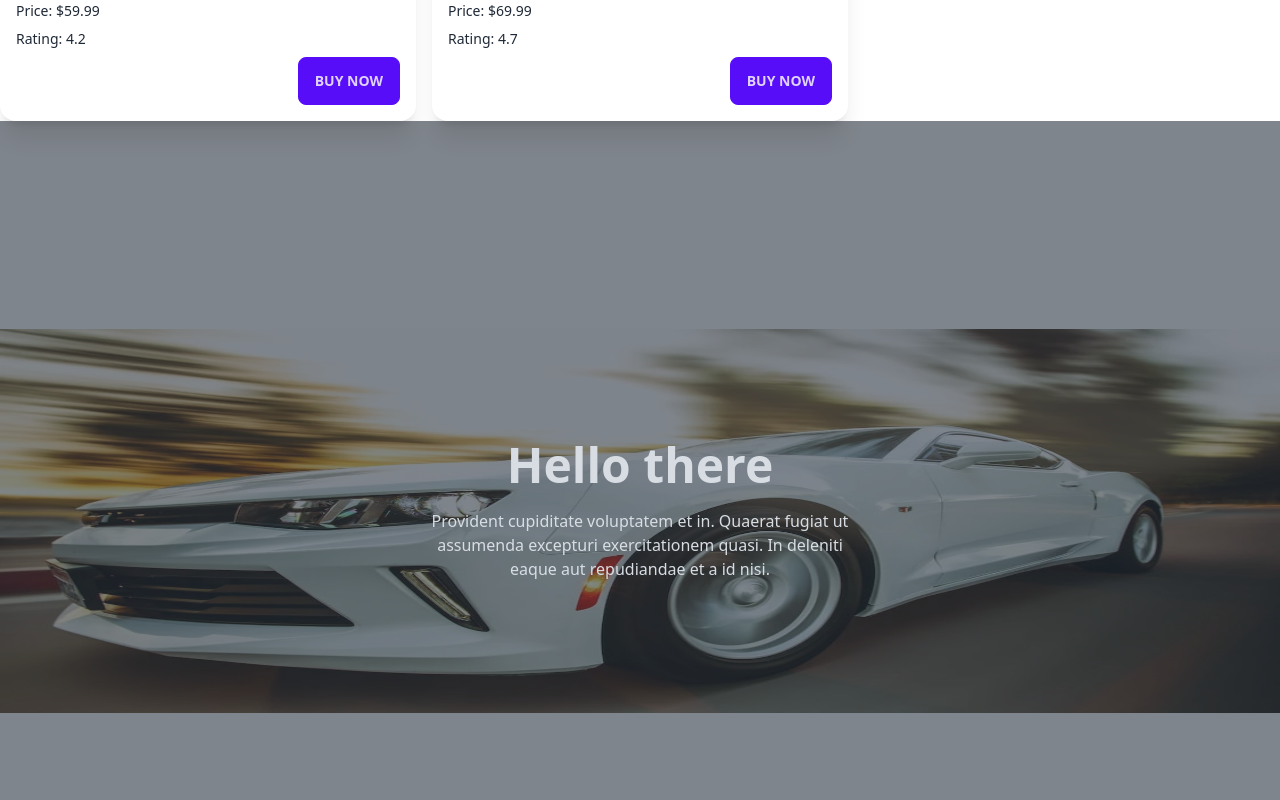
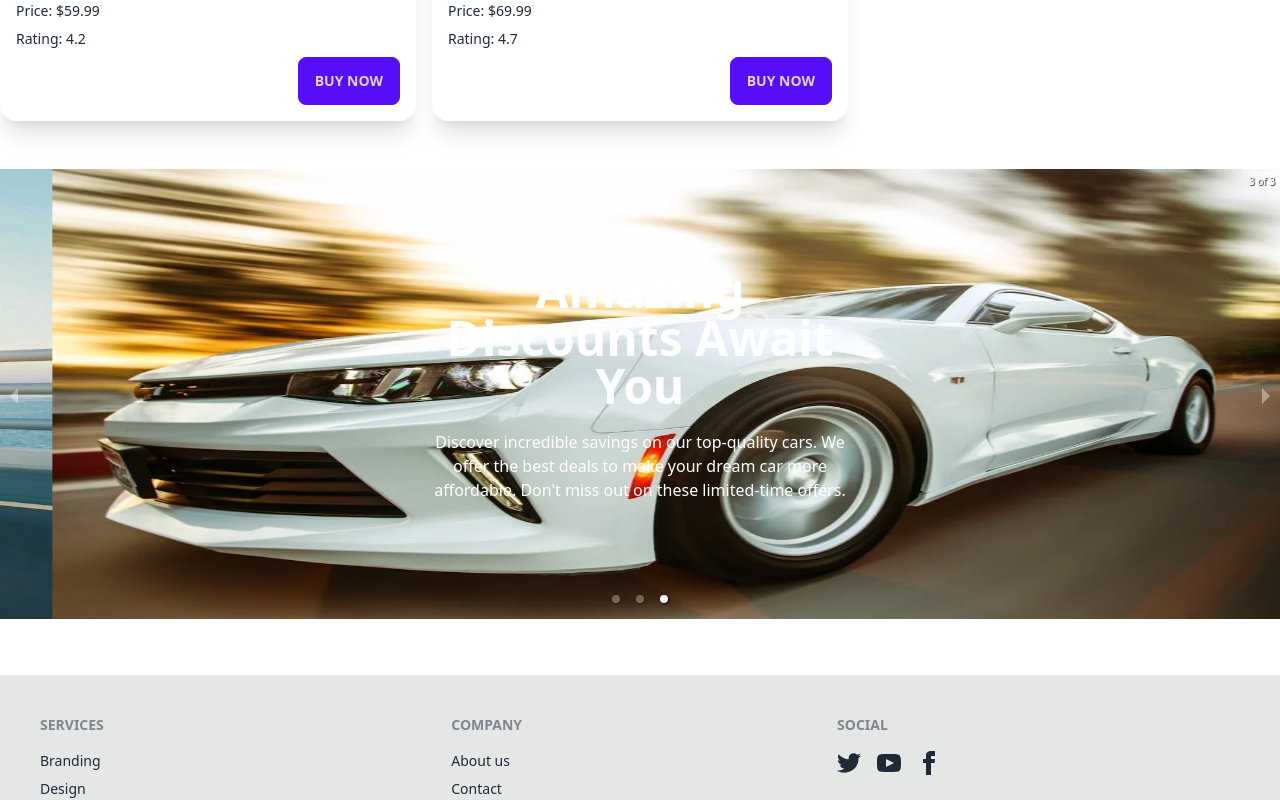
Before and after one commit to iamRazzakk/partdo-client-side, a React (Vite) app: page / in a window 1280 px wide. Shown: the part 2880-3680 px from the top of the page. Built offline with nearby package versions, Linux system fonts and the light colour scheme.

Commit message:
add carusel for discount part

```diff
--- a/src/Pages/Car/Car.jsx
+++ b/src/Pages/Car/Car.jsx
@@ -7,10 +7,10 @@ const Car = () => {
     const [cars, setCars] = useState([]);
 
     useEffect(() => {
-        // Initialize AOS with custom animation settings
+
         AOS.init({
-            duration: 1000, // Animation duration in milliseconds
-            offset: 100,   // Offset (in pixels) from the top of the element
+            duration: 1000,
+            offset: 100,
         });
 
         fetch('/carCard.json')
--- a/src/Pages/Discount/Discount.jsx
+++ b/src/Pages/Discount/Discount.jsx
@@ -1,15 +1,31 @@
 import React from 'react';
+import "react-responsive-carousel/lib/styles/carousel.min.css"; // Import carousel styles
+import { Carousel } from 'react-responsive-carousel';
 
 const Discount = () => {
     return (
         <div>
-            <div className="hero min-h-screen">
-                <img className='w-full h-96' src="../../../public/5 car .jpeg" alt="" />
+            <div className="hero min-h-[450px] mt-12 w-full relative">
+                <div className="carousel-container">
+                    <Carousel showThumbs={false} infiniteLoop autoPlay>
+                        <div>
+                            <img className='h-[450px] w-full' src="../3 car.jpeg" alt="Discount Banner 1" />
+                        </div>
+                        <div>
+                            <img className='h-[450px] w-full' src="../4 car.jpeg" alt="Discount Banner 2" />
+                        </div>
+                        <div>
+                            <img className='h-[450px] w-full' src="../5 car .jpeg" alt="Discount Banner 3" />
+                        </div>
+                    </Carousel>
+                </div>
                 <div className="hero-overlay bg-opacity-60"></div>
                 <div className="hero-content text-center text-neutral-content">
-                    <div className="max-w-md">
-                        <h1 className="mb-5 text-5xl font-bold">Hello there</h1>
-                        <p className="mb-5">Provident cupiditate voluptatem et in. Quaerat fugiat ut assumenda excepturi exercitationem quasi. In deleniti eaque aut repudiandae et a id nisi.</p>
+                    <div className="max-w-md text-white">
+                        <h1 className="mb-5 text-5xl font-bold">Amazing Discounts Await You</h1>
+                        <p className="mb-5">
+                            Discover incredible savings on our top-quality cars. We offer the best deals to make your dream car more affordable. Don't miss out on these limited-time offers.
+                        </p>
                     </div>
                 </div>
             </div>
```
